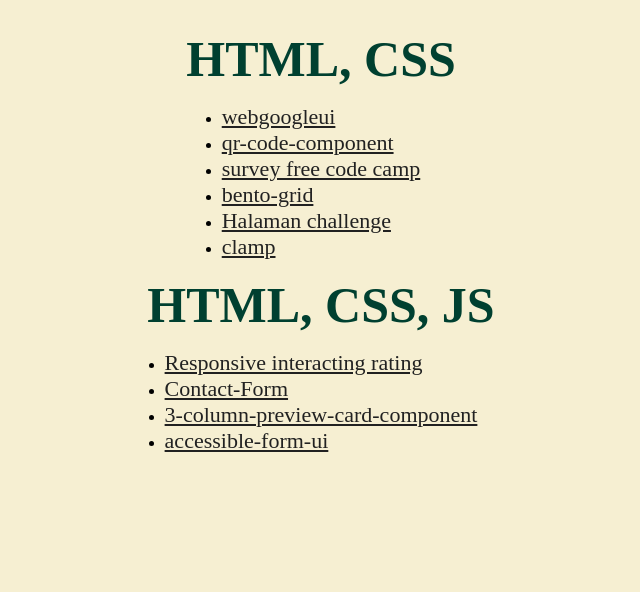
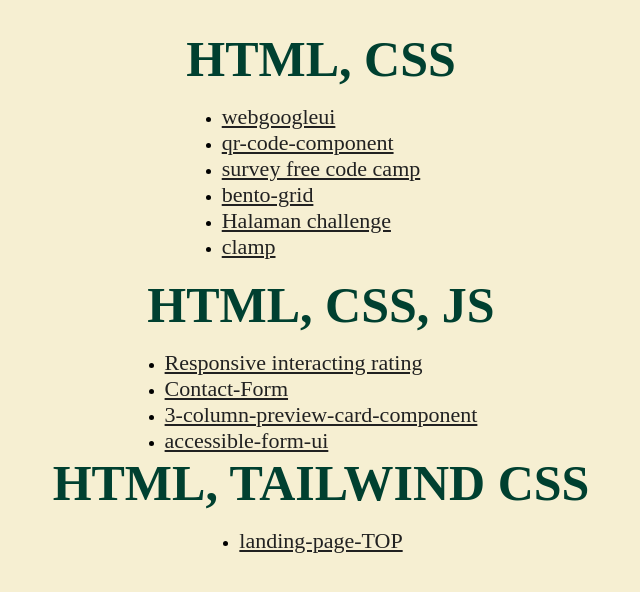
Before and after one commit to zesciati/zak-link-portfolio, a plain HTML site: page index.html in a window 1280 px wide. Shown: the whole page, without its empty margins (319-959 px from the left). Drawn offline with Linux system fonts and the light colour scheme.

Commit message:
menambahkan landing-page-TOP

```diff
--- a/index.html
+++ b/index.html
@@ -27,6 +27,11 @@
         <li><a href="https://3-column-preview-card-component-dx7.pages.dev/" target="_blank">3-column-preview-card-component</a></li>
         <li><a href="https://accessible-form-ui.pages.dev/" target="_blank">accessible-form-ui</a></li>
       </ul>
+
+      <h1>HTML, TAILWIND CSS</h1>
+      <ul>
+        <li><a href="https://landing-page-top.pages.dev/" target="_blank">landing-page-TOP</a></li>
+      </ul>
     </section>
   </main>
 </body>
```
